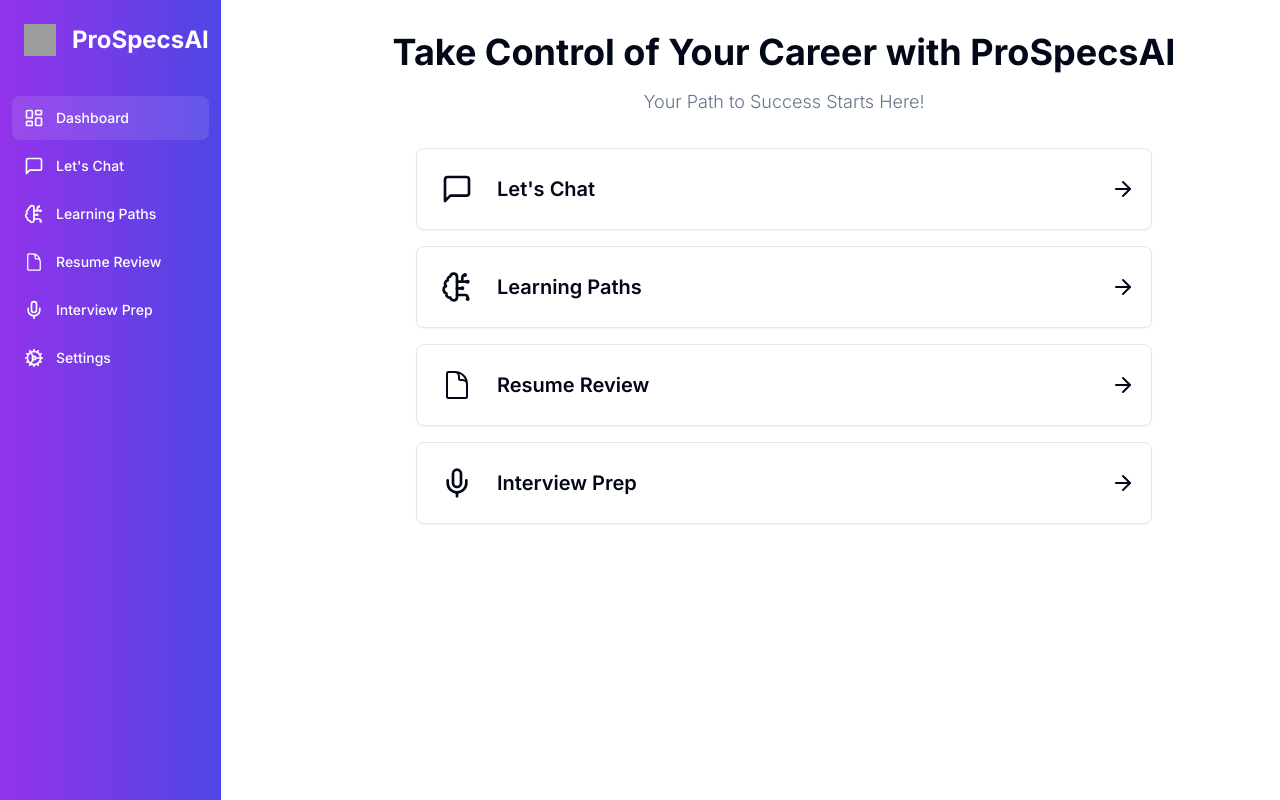
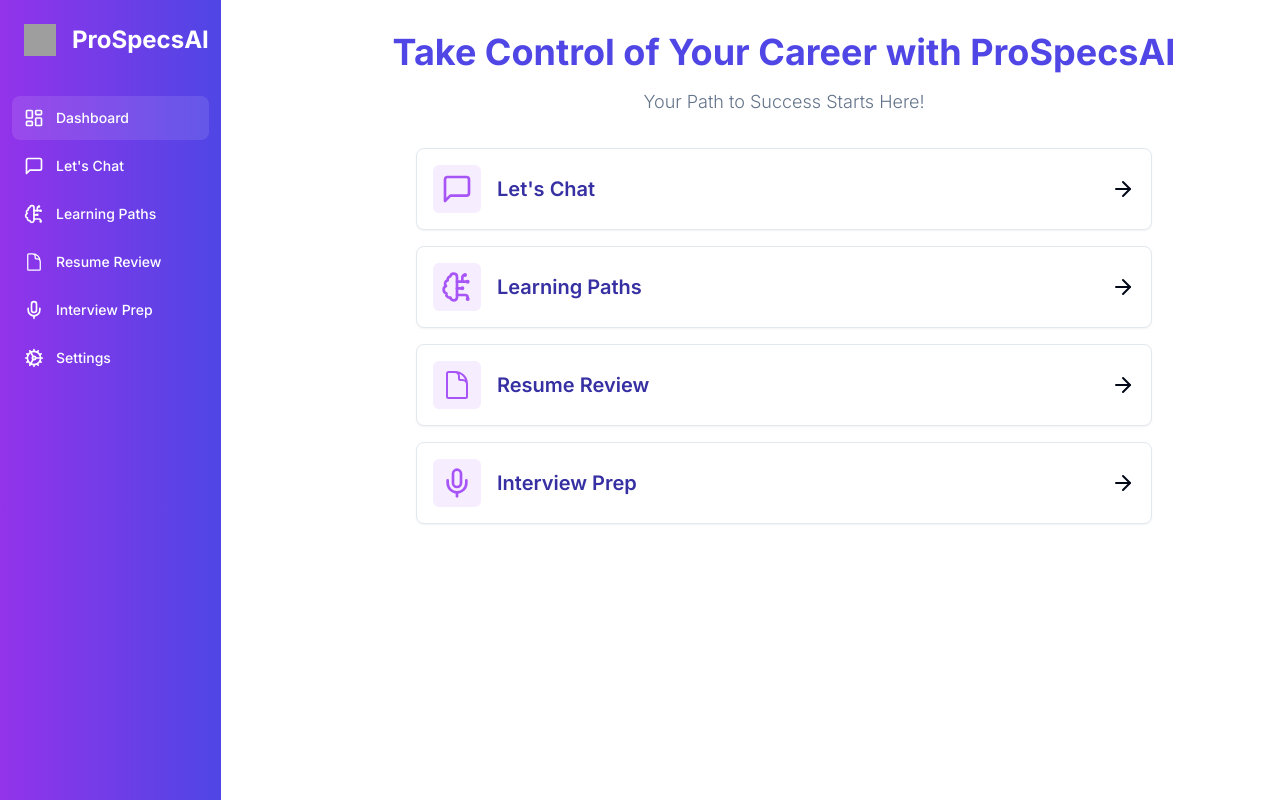
Before and after one commit to cyu60/ProSpecsAI, a Next.js app: page /dashboard in a window 1280 px wide. Built offline with nearby package versions, Linux system fonts and the light colour scheme; grey boxes are pictures that could not be loaded.

Commit message:
update main color schemes

```diff
--- a/app/(dashboard)/(routes)/dashboard/page.tsx
+++ b/app/(dashboard)/(routes)/dashboard/page.tsx
@@ -26,7 +26,7 @@
   return (
     <div>
       <div className="mb-8 space-y-4">
-        <h2 className="text-xl md:text-4xl font-bold text-center">
+        <h2 className="text-xl md:text-4xl font-bold text-center text-indigo-600">
           Take Control of Your Career with ProSpecsAI
         </h2>
         <p className="text-muted-foreground font-light text-sm md:text-lg text-center">
@@ -42,11 +42,11 @@
             >
               <div className="flex flex-row items-center gap-x-4">
                 {/* Create a background circle */}
-                <div className={cn("p-2 rounded-md w-fit", tool.bgColor)}>
+                <div className={cn("p-2 rounded-md w-fit", "bg-purple-500/10")}>
                   {/* Add in the icon */}
-                  <tool.icon className={`h-8 w-8 ${tool.color}`} />
+                  <tool.icon className={`h-8 w-8 text-purple-500`} />
                 </div>
-                <h1 className="font-semibold text-xl">{tool.label}</h1>
+                <h1 className="font-semibold text-xl text-indigo-800">{tool.label}</h1>
               </div>
               <ArrowRight className="w-6 h-6" />
             </Link>
--- a/components/Sidebar.tsx
+++ b/components/Sidebar.tsx
@@ -42,7 +42,8 @@
               key={route.href}
             >
               <div className="flex items-center flex-1">
-                <route.icon className={cn("h-5 w-5 mr-3", route.color)} />
+                <route.icon className={cn("h-5 w-5 mr-3", "white")} />
+                {/* <route.icon className={cn("h-5 w-5 mr-3", route.color)} /> */}
                 {route.label}
               </div>
             </Link>
--- a/lib/constants.ts
+++ b/lib/constants.ts
@@ -32,8 +32,8 @@
   icon: LayoutDashboardIcon,
   description: "Your dashboard for managing everything",
   href: "/dashboard",
-  color: "text-sky-500",
-  bgColor: "bg-sky-500/10",
+  color: "text-white-500",
+  bgColor: "bg-white-500/10",
 };
 // Features for Fresh Grad College Students
 export const justChat = {
@@ -41,8 +41,8 @@
   icon: MessageSquare,
   description: "Feeling lost or uncertain about your career goals? Let's chat about what you want to do!",
   href: "/justChat",
-  color: "text-white-500",
-  bgColor: "bg-white-500/10",
+  color: "text-purple-500",
+  bgColor: "bg-purple-500/10",
 };
 
 export const learningPath = {
```
